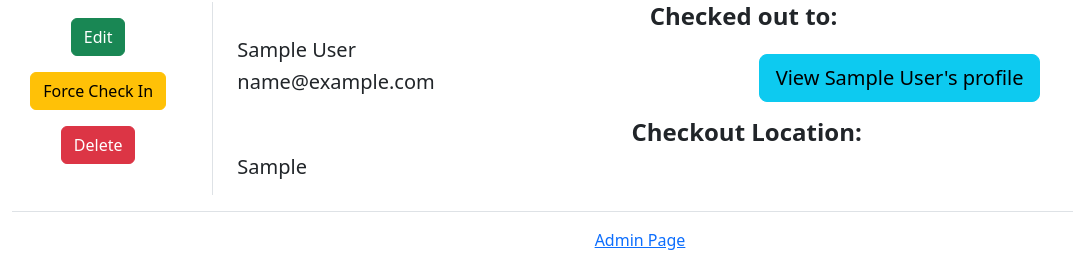
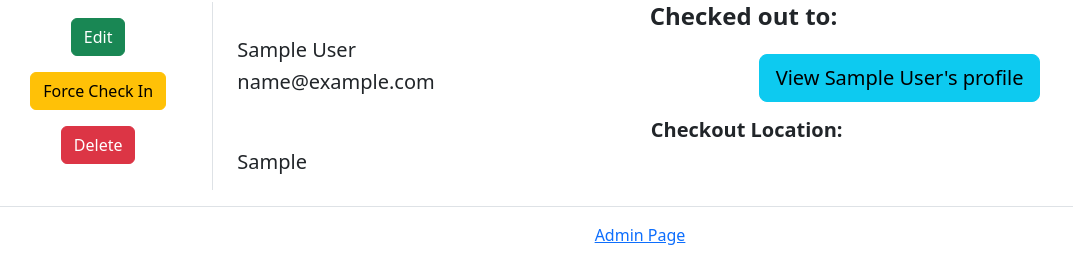
Before and after one commit to C0atRack/Django-Equipment-Management, a Django app: page /equipment/1 in a window 1280 px wide. Shown: the part 805-1073 px from the top of the page, without its empty margins (0-1073 px from the left). After the commit the page ends 1050 px from the top, so only its background shows below. Run offline with Django 4.2, Linux system fonts and the light colour scheme; a user stored in the database is signed in; tables that the repository leaves empty hold one stand-in row (values such as "Sample post"); grey boxes marked "Sample" are stand-in pictures; some libraries are stand-ins or nearby versions.

Commit message:
Modified equipment_form.html to show correct heading. Fixed integration tests

```diff
--- a/equipment_app/templates/equipment_app/equipment_detail.html
+++ b/equipment_app/templates/equipment_app/equipment_detail.html
@@ -94,21 +94,20 @@
                     <div class="row">
                         <div class="col-sm">
                             {% comment %} TODO: These header portions aren't centered with the Profile button {% endcomment %}
-                                <h5 class="fw-normal">{{checkout_user.first_name}} {{checkout_user.last_name}}</h3>
-                                <h5 class="fw-normal">{{checkout_user.email}}</h3>
+                            <h5 class="fw-normal">{{checkout_user.first_name}} {{checkout_user.last_name}}</h5>
+                            <h5 class="fw-normal">{{checkout_user.email}}</h5>
                         </div>
                         <div class="col">
                             <a aria-label="View {{user.first_name}} {{user.last_name}}'s profile" class="btn btn-info btn-lg my-3" href="{%url 'stub'%}">View {{user.first_name| capfirst}} {{user.last_name | capfirst}}'s profile</a>
                         </div>
                     </div>
-                        <h4 class="fw-bold text-center">Checkout Location:</h5>
-                        <h5 class="fw-normal">{{object.CheckOutLocation}}</h3>
-                    <div>
+                    <h5 class="fw-bold text-center">Checkout Location:</h5>
+                    <h5 class="fw-normal">{{object.CheckOutLocation}}</h5>
+                </div>
                 {%endwith%}
                 {%endif%}
             </div>
         </div>
     </div>
 </div>
-</div>
 {%endblock%}
--- a/equipment_app/templates/equipment_app/equipment_form.html
+++ b/equipment_app/templates/equipment_app/equipment_form.html
@@ -2,7 +2,7 @@
 
 {%block content%}
 <div class="container-sm text-left border my-3" style="--bs-border-opacity: 0.5;">
-  <h2 class="text-center">{%if creating %}Adding Equipment{%else%}Modifying '{{object}}'{%endif%}</h1>
+  <h2 class="text-center">{{ActionText}}:</h1>
   <form action="" method="POST" enctype="multipart/form-data">
     {% csrf_token %}
     {{ form.as_p }}
--- a/equipment_app/views.py
+++ b/equipment_app/views.py
@@ -35,7 +35,7 @@
 
     def get_context_data(self, **kwargs: Any) -> dict[str, Any]:
         context = super().get_context_data(**kwargs)
-        context['creating'] = True
+        context['ActionText'] = "Adding Equipment"
         return context
 
 
@@ -54,7 +54,7 @@
 
     def get_context_data(self, **kwargs: Any) -> dict[str, Any]:
         context = super().get_context_data(**kwargs)
-        context['creating'] = False
+        context['ActionText'] = f"Modifying {self.object}"
         return context
 
 class EquipmentDelete(DeleteView, ManagerNeeded, BootstrapThemeMixin):
@@ -78,7 +78,9 @@
         return super().form_valid(form)
 
     def get_context_data(self, **kwargs: Any) -> dict[str, Any]:
-        return super().get_context_data(**kwargs)
+        context = super().get_context_data(**kwargs)
+        context['ActionText'] = f"Checking out {self.object}"
+        return context
 
 
 class Login(LoginView, BootstrapThemeMixin):
```
Also changed, not shown: equipment_app/tests/test_integrations.py (+3 -1 lines). Lines whose indentation alone changed are shown as unchanged.
